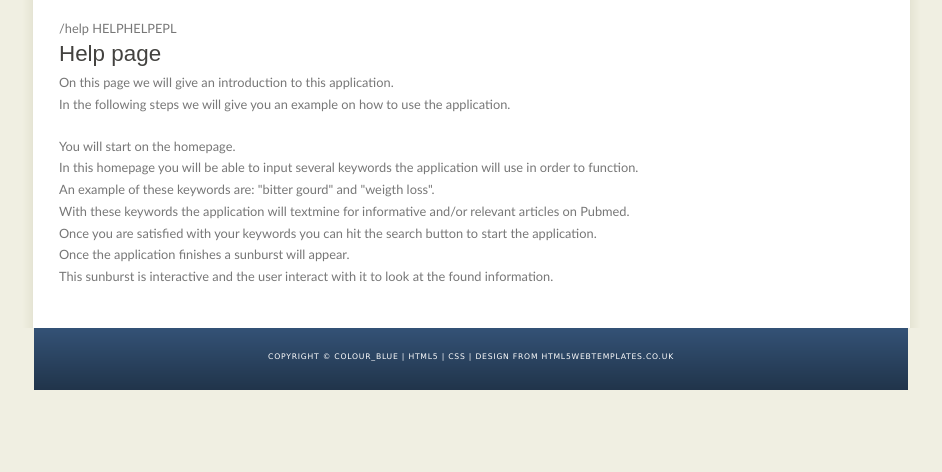
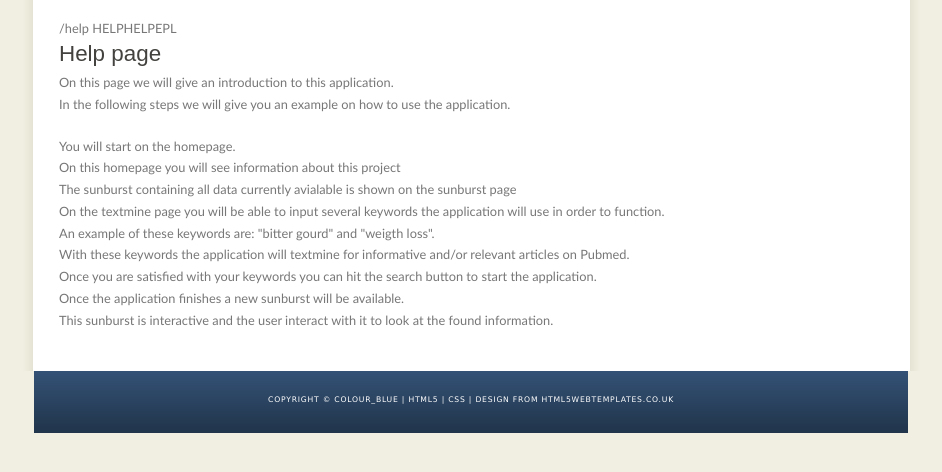
Before and after one commit to rogier-stegeman/ProjectGourdeous, a Flask app: page /help in a window 1280 px wide. Shown: the part 240-712 px from the top of the page, without its empty margins (169-1111 px from the left). Run offline with Flask 2, Linux system fonts and the light colour scheme.

```diff
--- a/Gourdeous/templates/help.html
+++ b/Gourdeous/templates/help.html
@@ -11,11 +11,13 @@
     </p>
     <p>
         You will start on the homepage.<br>
-        In this homepage you will be able to input several keywords the application will use in order to function.<br>
+        On this homepage you will see information about this project<br>
+        The sunburst containing all data currently avialable is shown on the sunburst page<br>
+        On the textmine page you will be able to input several keywords the application will use in order to function.<br>
         An example of these keywords are: "bitter gourd" and "weigth loss".<br>
         With these keywords the application will textmine for informative and/or relevant articles on Pubmed.<br>
         Once you are satisfied with your keywords you can hit the search button to start the application.<br>
-        Once the application finishes a sunburst will appear.<br>
+        Once the application finishes a new sunburst will be available.<br>
         This sunburst is interactive and the user interact with it to look at the found information.
     </p>
 {% endblock %}
--- a/Gourdeous/templates/textmine.html
+++ b/Gourdeous/templates/textmine.html
@@ -12,7 +12,7 @@
             <input type="text" name="search1" value="plant">
             <input type="text" name="search2" value="health_effect">
             <input type="text" name="search3" value="e-mail">
-            <input type="submit" name="submitter" value="sendOff"> <!-- functie onclick="runBurst(this)"toevoegen dat de sunburst word gestart-->
+            <input type="submit" name="submitter" value="GoMine"> <!-- functie onclick="runBurst(this)"toevoegen dat de sunburst word gestart-->
         </form>
         <form>
             <select name= organisms method="GET" action="/textmine">
```
